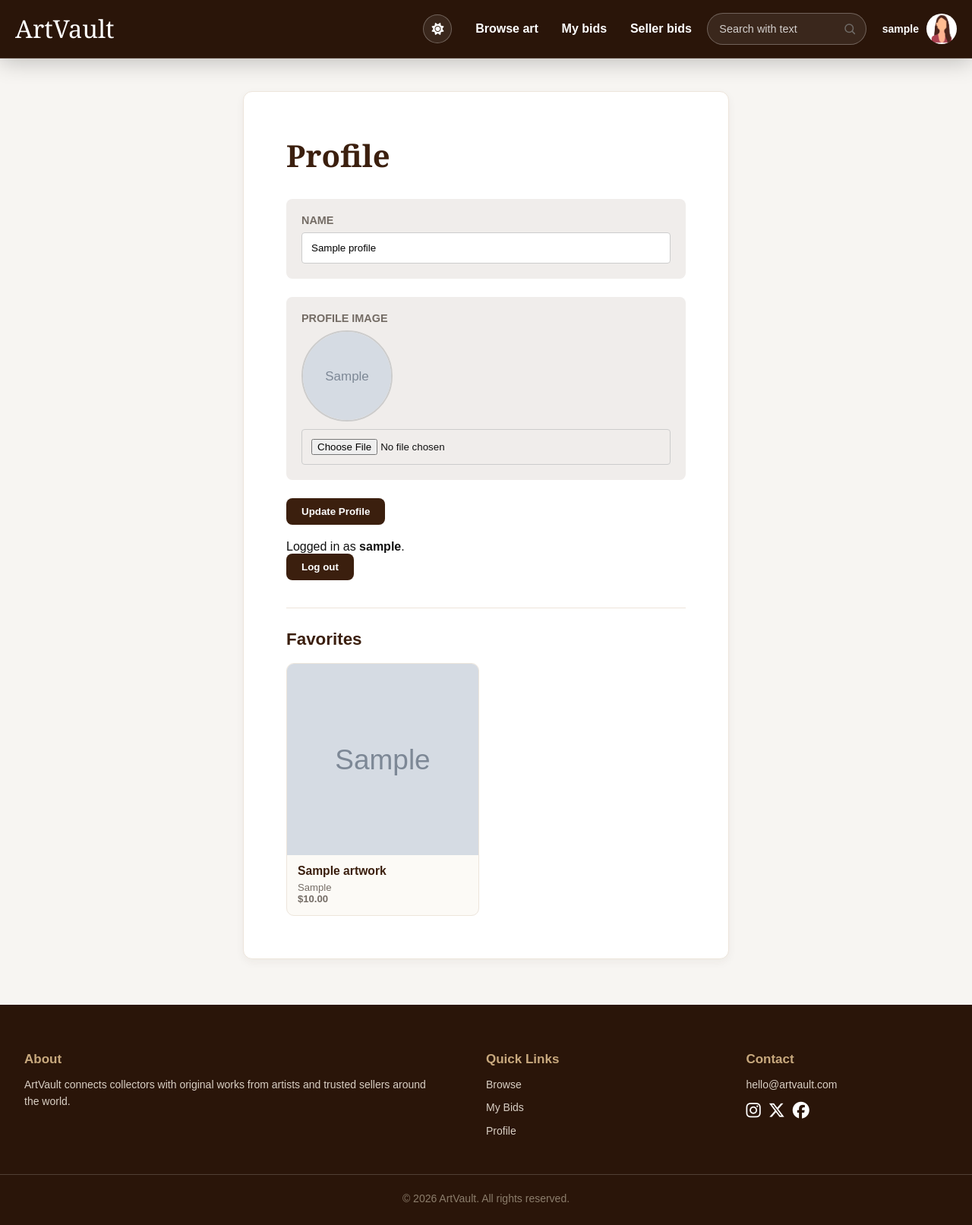
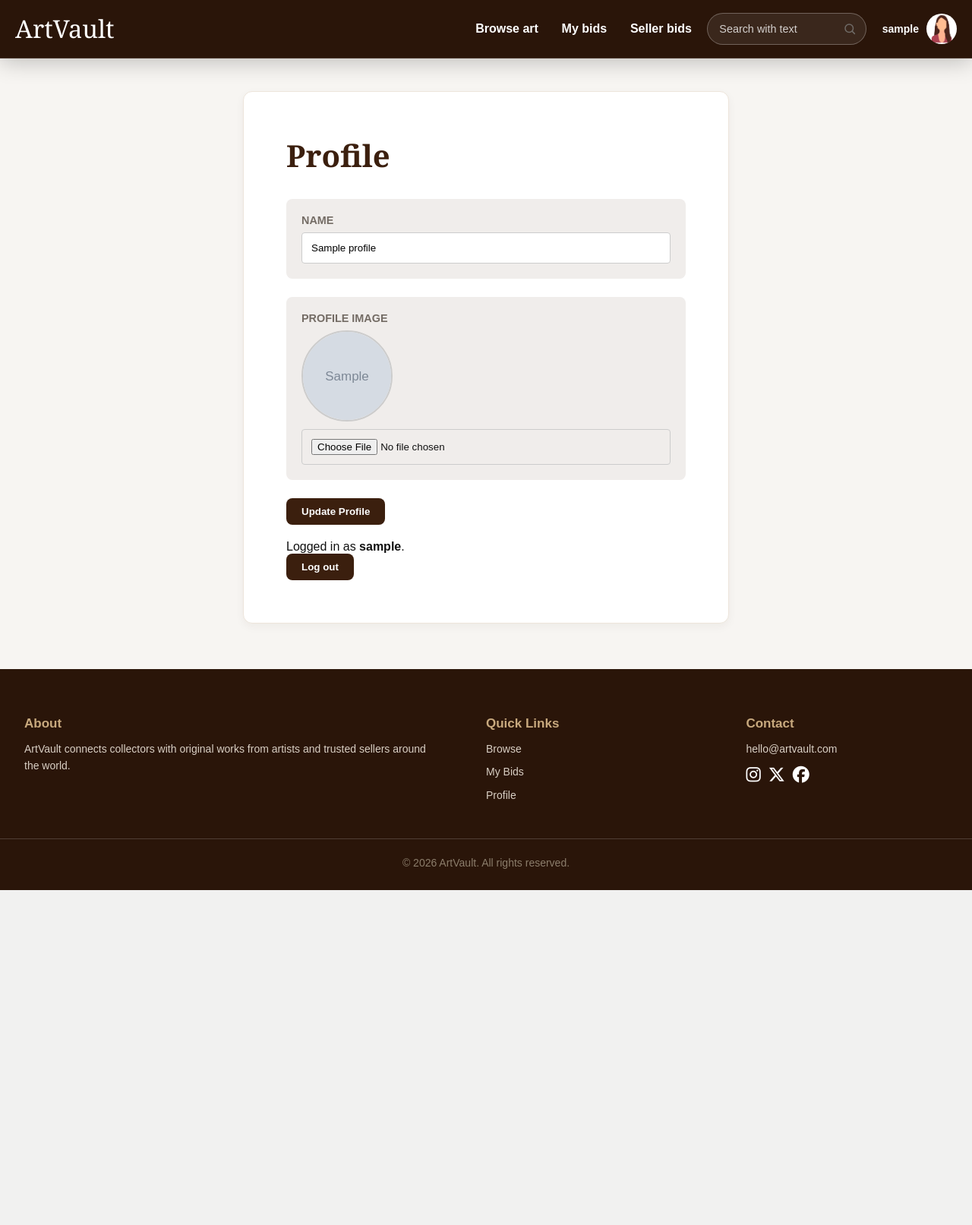
Before and after one commit to Hafsteinn100/artvault, a Django app: page /profile/ in a window 1280 px wide. Shown: the whole page at 76% size. After the commit the page ends 1172 px from the top, so only its background shows below. Run offline with Django 5.2, Linux system fonts and the light colour scheme; a user stored in the database is signed in; tables that the repository leaves empty hold one stand-in row (values such as "Sample post"); grey boxes marked "Sample" are stand-in pictures.

Commit message:
Revert "pushing old unpushed commits with favorits and dark/ligth mode"
This reverts commit 27fd871d4d3c4bd0fcdfce801b8bcec9b58ef791.

```diff
--- a/index.css
+++ b/index.css
@@ -775,272 +775,3 @@ body {
     }
 
 }
-
-/* === Theme toggle button === */
-.theme-toggle {
-    display: inline-flex;
-    align-items: center;
-    justify-content: center;
-    width: 38px;
-    height: 38px;
-    padding: 0;
-    border: 1px solid rgba(255, 255, 255, 0.28);
-    border-radius: 50%;
-    background: rgba(255, 255, 255, 0.08);
-    color: #fff;
-    font-size: 16px;
-    line-height: 1;
-    cursor: pointer;
-    transition: background 160ms ease, border-color 160ms ease, color 160ms ease;
-}
-
-.theme-toggle:hover {
-    background: rgba(255, 255, 255, 0.18);
-    border-color: rgba(255, 255, 255, 0.55);
-}
-
-.theme-toggle:focus-visible {
-    outline: 2px solid var(--gold);
-    outline-offset: 2px;
-}
-
-.theme-icon { display: none; }
-html:not(.theme-dark) .theme-icon-sun { display: inline-block; }
-html.theme-dark .theme-icon-moon { display: inline-block; }
-
-/* === Banner (bookmark) favorite button on details page === */
-.favorite-banner-button {
-    display: inline-flex;
-    align-items: center;
-    justify-content: center;
-    width: 48px;
-    height: 48px;
-    padding: 0;
-    border: 0;
-    background: transparent;
-    color: var(--brown);
-    font-size: 30px;
-    line-height: 1;
-    cursor: pointer;
-    transition: transform 120ms ease, color 120ms ease;
-}
-
-.favorite-banner-button:hover { transform: scale(1.08); }
-.favorite-banner-button:focus-visible {
-    outline: 2px solid var(--gold);
-    outline-offset: 4px;
-    border-radius: 8px;
-}
-
-.favorite-banner-button .favorite-icon-filled { display: none; }
-.favorite-banner-button.is-favorite .favorite-icon-outline { display: none; }
-.favorite-banner-button.is-favorite .favorite-icon-filled { display: inline-block; }
-
-/* === Toast notification === */
-.toast-container {
-    position: fixed;
-    bottom: 32px;
-    left: 50%;
-    transform: translateX(-50%);
-    z-index: 2000;
-    display: flex;
-    flex-direction: column;
-    gap: 10px;
-    pointer-events: none;
-}
-
-.toast {
-    padding: 12px 22px;
-    border-radius: 999px;
-    background: var(--brown);
-    color: #fff;
-    font-size: 0.95rem;
-    font-weight: 700;
-    box-shadow: 0 12px 30px rgba(0, 0, 0, 0.3);
-    opacity: 0;
-    transform: translateY(12px);
-    transition: opacity 220ms ease, transform 220ms ease;
-}
-
-.toast.is-visible {
-    opacity: 1;
-    transform: translateY(0);
-}
-
-/* === Profile page favorites section === */
-.profile-favorites {
-    margin-top: 36px;
-    padding-top: 28px;
-    border-top: 1px solid #EDE5DB;
-}
-
-.profile-favorites h2 {
-    margin-bottom: 18px;
-    color: var(--brown);
-    font-size: 1.4rem;
-    font-weight: 800;
-}
-
-.profile-favorites-grid {
-    display: grid;
-    grid-template-columns: repeat(auto-fill, minmax(200px, 1fr));
-    gap: 18px;
-}
-
-.profile-favorite-card {
-    display: flex;
-    flex-direction: column;
-    overflow: hidden;
-    border: 1px solid #EDE5DB;
-    border-radius: 10px;
-    background: #FCFAF6;
-    color: inherit;
-    text-decoration: none;
-    transition: transform 160ms ease, box-shadow 160ms ease;
-}
-
-.profile-favorite-card:hover {
-    transform: translateY(-2px);
-    box-shadow: 0 8px 22px rgba(59, 31, 14, 0.12);
-}
-
-.profile-favorite-card img {
-    width: 100%;
-    aspect-ratio: 1 / 1;
-    object-fit: cover;
-}
-
-.profile-favorite-body {
-    padding: 12px 14px 14px;
-}
-
-.profile-favorite-body h3 {
-    margin-bottom: 4px;
-    color: var(--brown);
-    font-size: 0.98rem;
-    font-weight: 800;
-    line-height: 1.2;
-}
-
-.profile-favorite-body p {
-    margin: 0;
-    color: #746C65;
-    font-size: 0.82rem;
-}
-
-.profile-favorite-price {
-    margin-top: 6px;
-    color: var(--brown);
-    font-weight: 800;
-}
-
-/* === Dark theme === */
-html.theme-dark body {
-    background: #1a1410;
-    color: #f0e6d8;
-}
-
-html.theme-dark .hero { background: #1a1410; }
-
-html.theme-dark .latest-section,
-html.theme-dark .medium-section {
-    background: #221a14;
-}
-
-html.theme-dark .how-section { background: #1d1611; }
-
-html.theme-dark .latest-section h2,
-html.theme-dark .medium-section h2 {
-    color: #f0e6d8;
-}
-
-html.theme-dark .how-section h2,
-html.theme-dark .how-card h3 {
-    color: var(--gold);
-}
-
-html.theme-dark .section-heading p,
-html.theme-dark .how-card p,
-html.theme-dark .medium {
-    color: #b9aa97;
-}
-
-html.theme-dark .art-card {
-    background: #2a1f17;
-    border-color: #3a2c20;
-    box-shadow: 0 8px 22px rgba(0, 0, 0, 0.4);
-}
-
-html.theme-dark .art-card h3,
-html.theme-dark .price {
-    color: #f0e6d8;
-}
-
-html.theme-dark .medium-item { color: var(--gold); }
-
-html.theme-dark .medium-item img {
-    border-color: #2a1f17;
-    box-shadow: 0 12px 24px rgba(0, 0, 0, 0.5);
-}
-
-html.theme-dark .how-card svg { stroke: var(--gold); }
-
-html.theme-dark body.profile-page .site-header,
-html.theme-dark body.search-page .site-header,
-html.theme-dark body.details-page .site-header,
-html.theme-dark .site-header.is-scrolled {
-    background: #0f0a07;
-}
-
-html.theme-dark .auth { background: #1d1611; }
-
-html.theme-dark .auth-container {
-    background: #2a1f17;
-    border-color: #3a2c20;
-    color: #f0e6d8;
-}
-
-html.theme-dark .auth-container h1,
-html.theme-dark .auth-container h2 {
-    color: var(--gold);
-}
-
-html.theme-dark .eyebrow,
-html.theme-dark .muted {
-    color: #b9aa97;
-}
-
-html.theme-dark .bids-table-wrap { border-color: #3a2c20; }
-html.theme-dark .bids-table { background: #2a1f17; }
-
-html.theme-dark .bids-table th {
-    background: #3a2c20;
-    color: var(--gold);
-}
-
-html.theme-dark .bids-table th,
-html.theme-dark .bids-table td {
-    border-bottom-color: #3a2c20;
-    color: #f0e6d8;
-}
-
-html.theme-dark .bids-table a { color: var(--gold); }
-
-html.theme-dark .details-main { background: #1a1410; }
-html.theme-dark .details-content h1,
-html.theme-dark .details-price { color: #f0e6d8; }
-html.theme-dark .details-content p,
-html.theme-dark .details-meta dt,
-html.theme-dark .details-meta dd { color: #b9aa97; }
-
-html.theme-dark .favorite-banner-button { color: var(--gold); }
-
-html.theme-dark .profile-favorites { border-top-color: #3a2c20; }
-html.theme-dark .profile-favorites h2 { color: var(--gold); }
-html.theme-dark .profile-favorite-card {
-    background: #1d1611;
-    border-color: #3a2c20;
-}
-html.theme-dark .profile-favorite-body h3,
-html.theme-dark .profile-favorite-price { color: var(--gold); }
-html.theme-dark .profile-favorite-body p { color: #b9aa97; }
--- a/marketplace/static/marketplace/index.js
+++ b/marketplace/static/marketplace/index.js
@@ -665,89 +665,10 @@ function setupSocialModal() {
     });
 }
 
-function setupThemeToggle() {
-    const button = document.getElementById("theme-toggle");
-    if (!button) return;
-
-    const updateLabel = () => {
-        const isDark = document.documentElement.classList.contains("theme-dark");
-        button.setAttribute(
-            "aria-label",
-            isDark ? "Switch to light mode" : "Switch to dark mode",
-        );
-    };
-
-    updateLabel();
-
-    button.addEventListener("click", () => {
-        const next = document.documentElement.classList.contains("theme-dark")
-            ? "light"
-            : "dark";
-        document.documentElement.classList.toggle("theme-dark", next === "dark");
-        localStorage.setItem("artvault-theme", next);
-        updateLabel();
-    });
-}
-
-function showToast(message) {
-    let container = document.querySelector(".toast-container");
-    if (!container) {
-        container = document.createElement("div");
-        container.className = "toast-container";
-        document.body.append(container);
-    }
-    const toast = document.createElement("div");
-    toast.className = "toast";
-    toast.textContent = message;
-    container.append(toast);
-    requestAnimationFrame(() => toast.classList.add("is-visible"));
-    setTimeout(() => {
-        toast.classList.remove("is-visible");
-        setTimeout(() => toast.remove(), 260);
-    }, 2400);
-}
-
-function setupFavoriteButton() {
-    const form = document.getElementById("favorite-form");
-    if (!form) return;
-
-    const button = form.querySelector(".favorite-banner-button");
-    const tokenInput = form.querySelector('input[name="csrfmiddlewaretoken"]');
-    if (!button || !tokenInput) return;
-
-    form.addEventListener("submit", async (event) => {
-        event.preventDefault();
-        try {
-            const response = await fetch(form.action, {
-                method: "POST",
-                headers: {
-                    "X-CSRFToken": tokenInput.value,
-                    "X-Requested-With": "XMLHttpRequest",
-                    "Accept": "application/json",
-                },
-            });
-            if (!response.ok) throw new Error("Request failed");
-            const data = await response.json();
-            button.classList.toggle("is-favorite", data.is_favorite);
-            const label = data.is_favorite ? "Remove from favorites" : "Add to favorites";
-            button.setAttribute("aria-label", label);
-            button.setAttribute("title", label);
-            showToast(
-                data.message ||
-                    (data.is_favorite ? "Added to favorites!" : "Removed from favorites."),
-            );
-        } catch (error) {
-            form.submit();
-        }
-    });
-}
-
 moveNavbar();
 fillSearchBox();
 setupBrowseMasonry();
 setupSocialModal();
-setupThemeToggle();
-setupFavoriteButton();
 // Disabled for the Django version (server provides the data):
 //   loadNavbarProfile, loadSellerPage, setupSellerLinks, setupArtworkSearch
 
--- a/marketplace/templates/marketplace/base.html
+++ b/marketplace/templates/marketplace/base.html
@@ -5,19 +5,13 @@
     <meta charset="UTF-8" />
     <meta name="viewport" content="width=device-width, initial-scale=1.0" />
     <title>{% block title %}ArtVault{% endblock %}</title>
-    <script>
-      // Apply saved theme before paint to avoid flash.
-      if (localStorage.getItem('artvault-theme') === 'dark') {
-        document.documentElement.classList.add('theme-dark');
-      }
-    </script>
     <link
       rel="stylesheet"
       href="https://cdnjs.cloudflare.com/ajax/libs/font-awesome/6.5.1/css/all.min.css"
     />
     <link rel="stylesheet" href="{% static 'index.css' %}" />
     {% block extra_css %}{% endblock %}
-    <script src="{% static 'marketplace/index.js' %}?v=10" defer></script>
+    <script src="{% static 'marketplace/index.js' %}?v=9" defer></script>
     {% block extra_head %}{% endblock %}
   </head>
   <body class="{% block body_class %}{% endblock %}">
@@ -32,10 +26,6 @@
         {% if not finalization_locked %}
           <div class="nav-actions">
             <div class="primary-links">
-              <button id="theme-toggle" class="theme-toggle" type="button" aria-label="Switch to dark mode">
-                <i class="fa-solid fa-sun theme-icon theme-icon-sun" aria-hidden="true"></i>
-                <i class="fa-solid fa-moon theme-icon theme-icon-moon" aria-hidden="true"></i>
-              </button>
               <a href="{% url 'marketplace:artwork_list' %}">Browse art</a>
               {% if request.user.is_authenticated %}
                 <a href="{% url 'marketplace:bid_list' %}">My bids</a>
--- a/marketplace/templates/marketplace/profile.html
+++ b/marketplace/templates/marketplace/profile.html
@@ -57,30 +57,6 @@
           <button class="link-button" type="submit">Log out</button>
         </form>
       </p>
-
-      <section class="profile-favorites">
-        <h2>Favorites</h2>
-        {% if favorite_artworks %}
-          <div class="profile-favorites-grid">
-            {% for artwork in favorite_artworks %}
-              <a class="profile-favorite-card" href="{% url 'marketplace:artwork_detail' artwork.pk %}">
-                {% if artwork.thumbnail %}
-                  <img src="{{ artwork.thumbnail.image.url }}" alt="{{ artwork.thumbnail.alt_text|default:artwork.title }}" />
-                {% else %}
-                  <img src="{% static 'marketplace/medium-oil.jpg' %}" alt="{{ artwork.title }}" />
-                {% endif %}
-                <div class="profile-favorite-body">
-                  <h3>{{ artwork.title }}</h3>
-                  <p>{{ artwork.medium }}</p>
-                  <p class="profile-favorite-price">${{ artwork.price }}</p>
-                </div>
-              </a>
-            {% endfor %}
-          </div>
-        {% else %}
-          <p class="muted">You haven't saved any artworks yet. Click the banner icon on a details page to add one.</p>
-        {% endif %}
-      </section>
     </div>
   </main>
 {% endblock %}
--- a/marketplace/views.py
+++ b/marketplace/views.py
@@ -6,7 +6,6 @@ from django.contrib.auth.decorators import login_required
 from django.core.paginator import Paginator
 from django.db import transaction
 from django.db.models import Count, Q
-from django.http import JsonResponse
 from django.shortcuts import get_object_or_404, redirect, render
 from django.utils.http import url_has_allowed_host_and_scheme
 from django.views.decorators.http import require_POST, require_http_methods
@@ -213,18 +212,7 @@ def profile(request):
             return redirect('marketplace:profile')
         messages.error(request, 'Profile update failed. Please check the fields below.')
 
-    favorites = (
-        Favorite.objects.filter(user=request.user)
-        .select_related('artwork', 'artwork__seller', 'artwork__seller__user')
-        .prefetch_related('artwork__images')
-    )
-    favorite_artworks = [favorite.artwork for favorite in favorites]
-
-    return render(
-        request,
-        'marketplace/profile.html',
-        {'form': form, 'favorite_artworks': favorite_artworks},
-    )
+    return render(request, 'marketplace/profile.html', {'form': form})
 
 
 @login_required
@@ -361,23 +349,10 @@ def toggle_favorite(request, pk):
         artwork=artwork,
         user=request.user,
     )
-    if not created:
-        favorite.delete()
-    is_favorite = created
-
-    if request.headers.get('x-requested-with') == 'XMLHttpRequest':
-        return JsonResponse({
-            'is_favorite': is_favorite,
-            'title': artwork.title,
-            'message': (
-                f'Added to favorites!' if is_favorite
-                else f'Removed from favorites.'
-            ),
-        })
-
-    if is_favorite:
+    if created:
         messages.success(request, f'{artwork.title} was added to your favorites.')
     else:
+        favorite.delete()
         messages.success(request, f'{artwork.title} was removed from your favorites.')
     return redirect_after_toggle(request, 'marketplace:artwork_list')
 
```
Also changed, not shown: marketplace/templates/marketplace/artwork_detail.html (+3 -4 lines).
